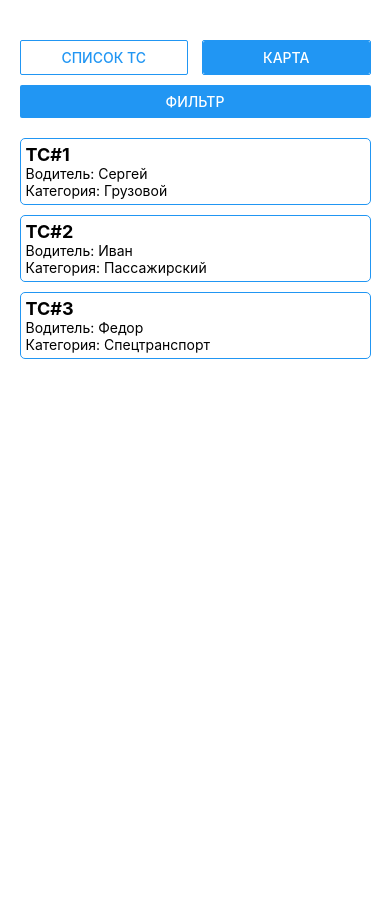
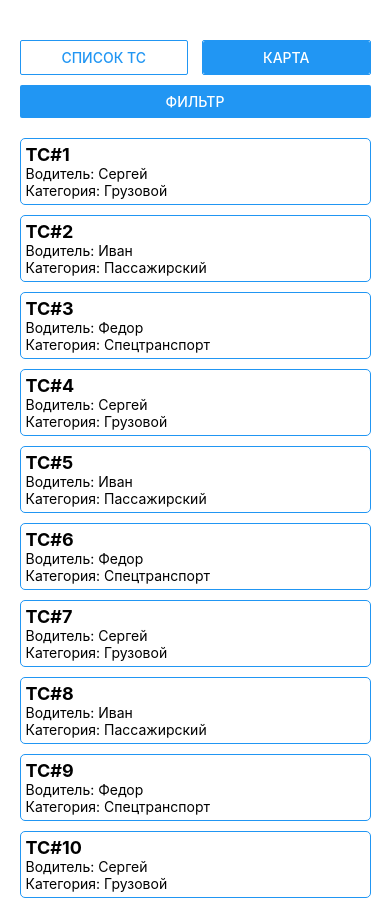
Before and after one commit to parunkov/ReactNative1, a React Native app: screen / in a window 390 px wide. Before the commit the page ends 844 px from the top, so only its background shows below. Built offline with nearby package versions, Linux system fonts and the light colour scheme.

Commit message:
data adding

```diff
--- a/assets/data.json
+++ b/assets/data.json
@@ -25,5 +25,68 @@
         "category": "Спецтранспорт",
         "latitude": 55.79,
         "longitude": 37.46
+    },
+    {
+        "id": 4,
+        "name": "ТС#4",
+        "driver": "Сергей",
+        "phone": "+79999999999",
+        "category": "Грузовой",
+        "latitude": 55.78,
+        "longitude": 37.43
+    },
+    {
+        "id": 5,
+        "name": "ТС#5",
+        "driver": "Иван",
+        "phone": "+79999999999",
+        "category": "Пассажирский",
+        "latitude": 55.77,
+        "longitude": 37.42
+    },
+    {
+        "id": 6,
+        "name": "ТС#6",
+        "driver": "Федор",
+        "phone": "+79999999999",
+        "category": "Спецтранспорт",
+        "latitude": 55.79,
+        "longitude": 37.46
+    },
+    {
+        "id": 7,
+        "name": "ТС#7",
+        "driver": "Сергей",
+        "phone": "+79999999999",
+        "category": "Грузовой",
+        "latitude": 55.78,
+        "longitude": 37.43
+    },
+    {
+        "id": 8,
+        "name": "ТС#8",
+        "driver": "Иван",
+        "phone": "+79999999999",
+        "category": "Пассажирский",
+        "latitude": 55.77,
+        "longitude": 37.42
+    },
+    {
+        "id": 9,
+        "name": "ТС#9",
+        "driver": "Федор",
+        "phone": "+79999999999",
+        "category": "Спецтранспорт",
+        "latitude": 55.79,
+        "longitude": 37.46
+    },
+    {
+        "id": 10,
+        "name": "ТС#10",
+        "driver": "Сергей",
+        "phone": "+79999999999",
+        "category": "Грузовой",
+        "latitude": 55.78,
+        "longitude": 37.43
     }
 ]
--- a/components/AutoScreen.tsx
+++ b/components/AutoScreen.tsx
@@ -1,4 +1,4 @@
-import { StyleSheet, Text, View, Button, Linking, Alert } from 'react-native';
+import { StyleSheet, Text, View, Button, Linking, Alert, Pressable, Image } from 'react-native';
 import { Auto, AutoScreenProps } from '../types/types';
 import Map from './Map';
 
@@ -25,12 +25,12 @@ export default function AutoScreen({ auto, callback, autoFilter }: AutoScreenPro
     return (
         <View style={styles.screen}>
             <View style={styles.titleContainer}>
-                <View>
-                    <Button title={'Назад'} onPress={onReturnPress} />
+                <View style={styles.return} >
+                    <Pressable style={styles.returnButton} onPress={onReturnPress}>
+                        <Image source={require('../assets/arrow.png')} />
+                    </Pressable>
                 </View>
-                <View style={styles.title}>
-                    <Text style={styles.titleText}>{auto.name}</Text>
-                </View>
+                <Text style={styles.titleText}>{auto.name}</Text>
             </View>
             <View style={styles.mapcontainer}>
                 <Map
@@ -71,21 +71,35 @@ const styles = StyleSheet.create({
     },
     titleContainer: {
         flex: 0,
+        width: '90%',
+        marginTop: 40,
+        marginBottom: 20,
         flexDirection: 'row',
-        backgroundColor: '#fff',
-        alignItems: 'center',
-        justifyContent: 'center',
-        width: '90%',
-        marginTop: 30,
+        textAlign: 'center'
+    },
+    return: {
+        width: 40,
+        height: 40,
+    },
+    returnButton: {
+        width: 40,
+        height: 40,
+        borderRadius: 20,
+        marginTop: 5,
     },
     title: {
+        alignSelf: 'stretch',
+        textAlign: 'center',
+        marginLeft: 30,
         marginBottom: 20,
         marginTop: 30,
+        backgroundColor: 'green',
     },
     titleText: {
         fontSize: 20,
         fontWeight: '700',
-
+        width: '80%',
+        textAlign: 'center',
     },
     button: {
         marginTop: 10,
@@ -94,5 +108,6 @@ const styles = StyleSheet.create({
     mapcontainer: {
         width: '100%',
         height: 300,
+        marginBottom: 10,
     },
 });
```
Also changed, not shown: assets/arrow.png (added).
